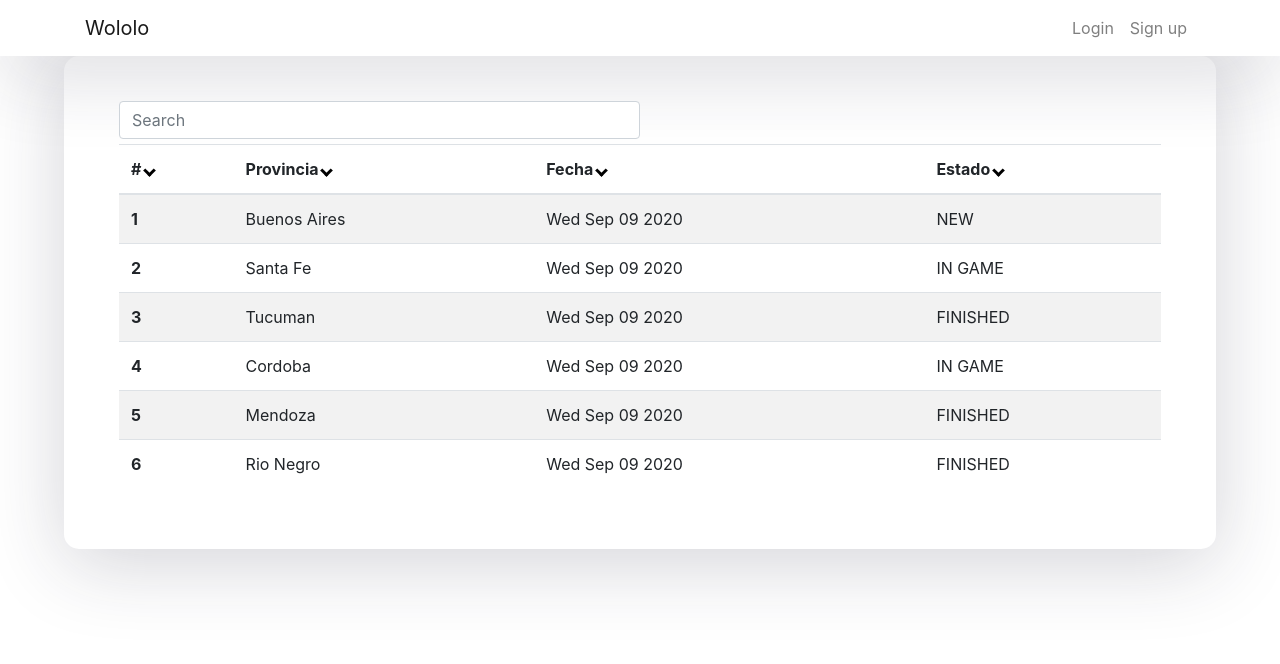
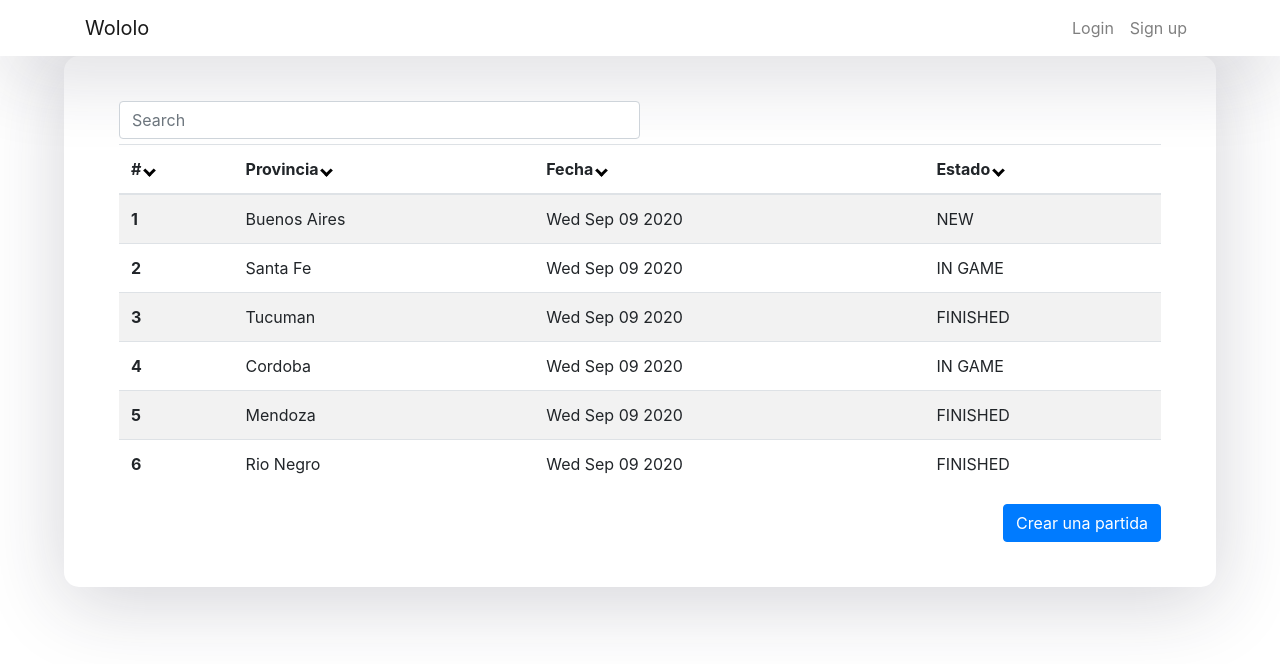
Before and after one commit to facuhump2409/Wololo-Frontend, a React (Create React App) app: page /games in a window 1280 px wide. Shown: the top 664 px of the page. Built offline with nearby package versions, Linux system fonts and the light colour scheme; no server answers.

Commit message:
added create game button

```diff
--- a/src/app/components/GamesList/Games.css
+++ b/src/app/components/GamesList/Games.css
@@ -31,3 +31,7 @@
   transform: rotate(-135deg);
   -webkit-transform: rotate(-135deg);
 }
+
+.create-game {
+  margin-left: auto;
+}
--- a/src/app/components/GamesList/index.js
+++ b/src/app/components/GamesList/index.js
@@ -1,4 +1,5 @@
 import React, { useState } from 'react';
+import { Link } from 'react-router-dom'
 import { Table } from 'reactstrap';
 import { HEADERS, INITIAL_VALUES, CHANGE_ARROW } from './constants';
 import { compareValues, filterValues } from './utils';
@@ -50,7 +51,9 @@ function GamesList() {
             )}
           </tbody>
         </Table>
-
+        <Link to='/sign_in'>
+          <button className='btn btn-primary float-right'>Crear una partida</button>
+        </Link>
       </div>
     </div>
   );
```
